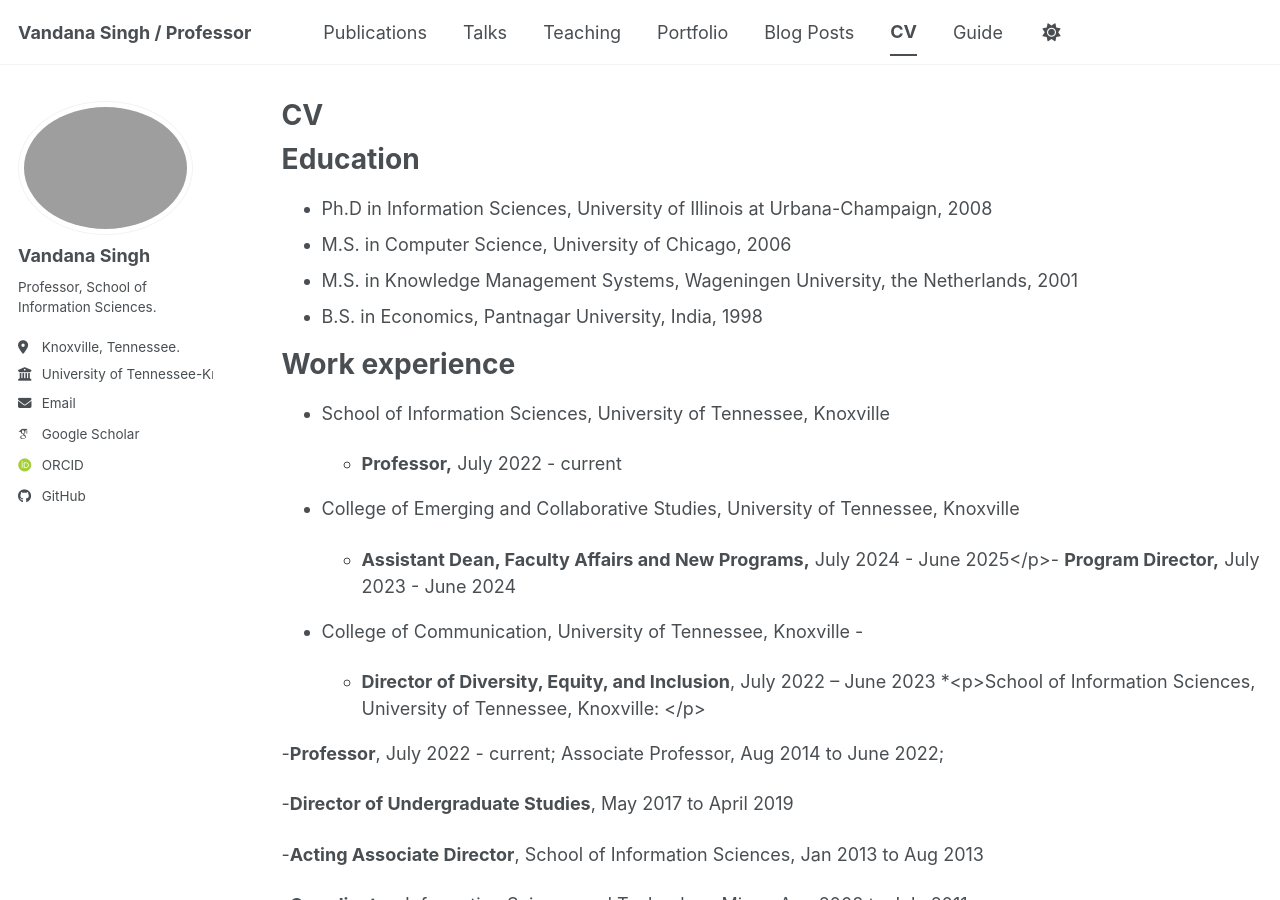
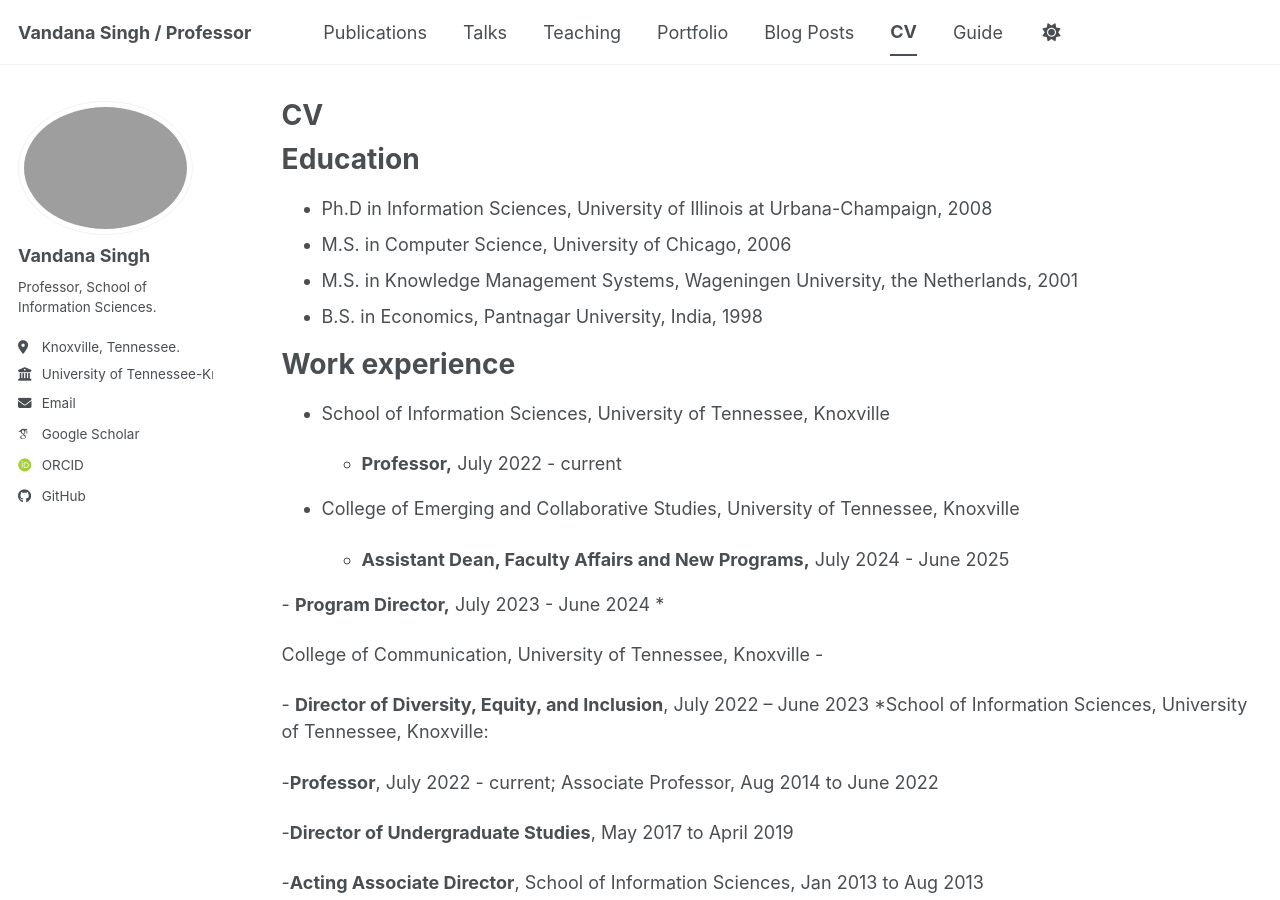
Before and after one commit to Vandanawoss/vandana, a Jekyll site: the page built from _pages/cv.md, in a window 1280 px wide and 900 px high. Built offline with Jekyll 4.4.1, drawn with Linux system fonts in a browser that asks for light colours; some web fonts are replaced; a script bundle is joined from its source files by our own code; library files that are not in the unit come from our copies.

Commit message:
Update cv.md

```diff
--- a/_pages/cv.md
+++ b/_pages/cv.md
@@ -19,10 +19,11 @@
 Work experience
 ======
 * <p>School of Information Sciences, University of Tennessee, Knoxville </p>- <B>Professor,</B> July 2022 - current
-* <p>College of Emerging and Collaborative Studies, University of Tennessee, Knoxville </p>- <B>Assistant Dean, Faculty Affairs and New Programs,</B> July 2024 - June 2025</p>- <B>Program Director,</B> July 2023 - June 2024
+* <p>College of Emerging and Collaborative Studies, University of Tennessee, Knoxville </p>- <B>Assistant Dean, Faculty Affairs and New Programs,</B> July 2024 - June 2025
+<p>- <B>Program Director,</B> July 2023 - June 2024
 * <p>College of Communication, University of Tennessee, Knoxville - </p>- <B>Director of Diversity, Equity, and Inclusion</B>, July 2022 – June 2023
-*<p>School of Information Sciences, University of Tennessee, Knoxville: </p>
- <p>-<B>Professor</B>, July 2022 - current; Associate Professor, Aug 2014 to June 2022;</p>
+*School of Information Sciences, University of Tennessee, Knoxville: </p>
+ <p>-<B>Professor</B>, July 2022 - current; Associate Professor, Aug 2014 to June 2022</p>
 <p>-<B>Director of Undergraduate Studies</B>,						May 2017 to April 2019</P>
 <p>-<B>Acting Associate Director</B>, School of Information Sciences, Jan 2013 to Aug 2013</P>
 <p>-<B>Coordinator</B>, Information Science and Technology Minor, 				Aug 2008 to July 2011</P>
```
